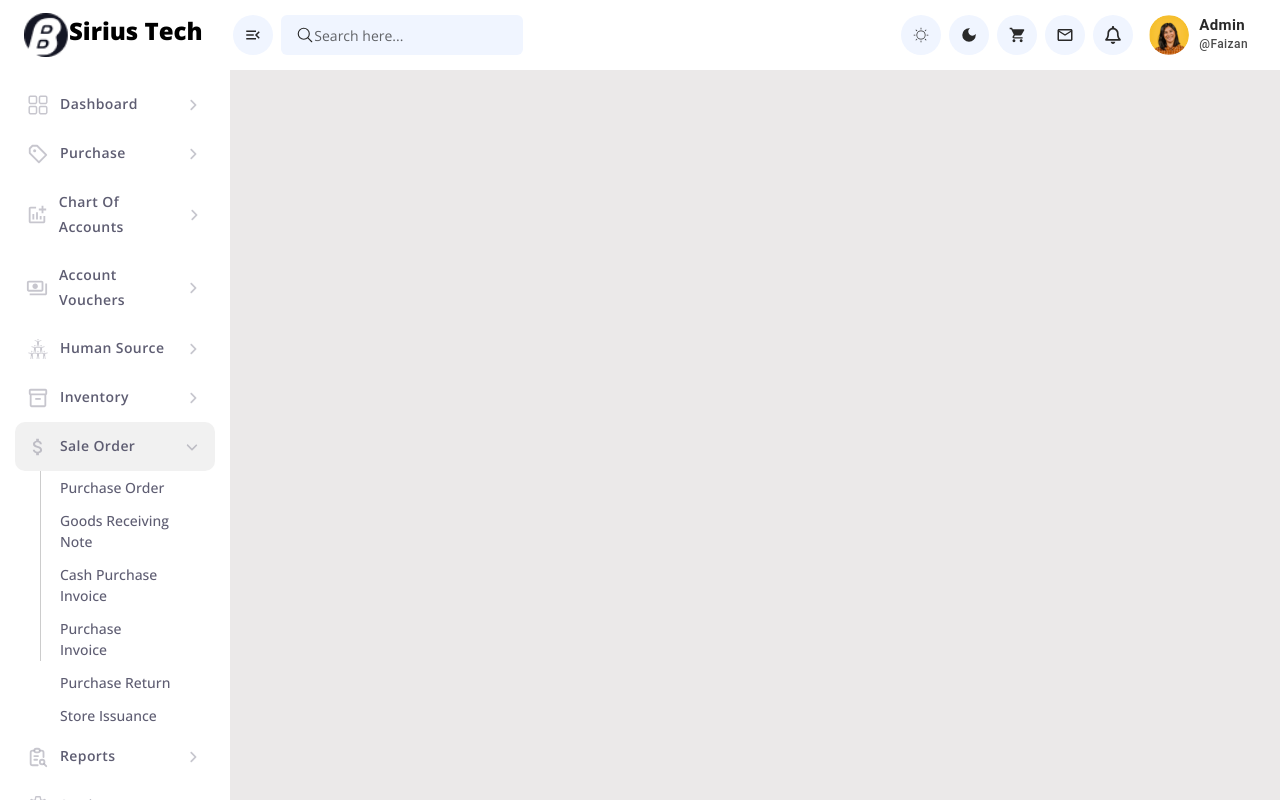
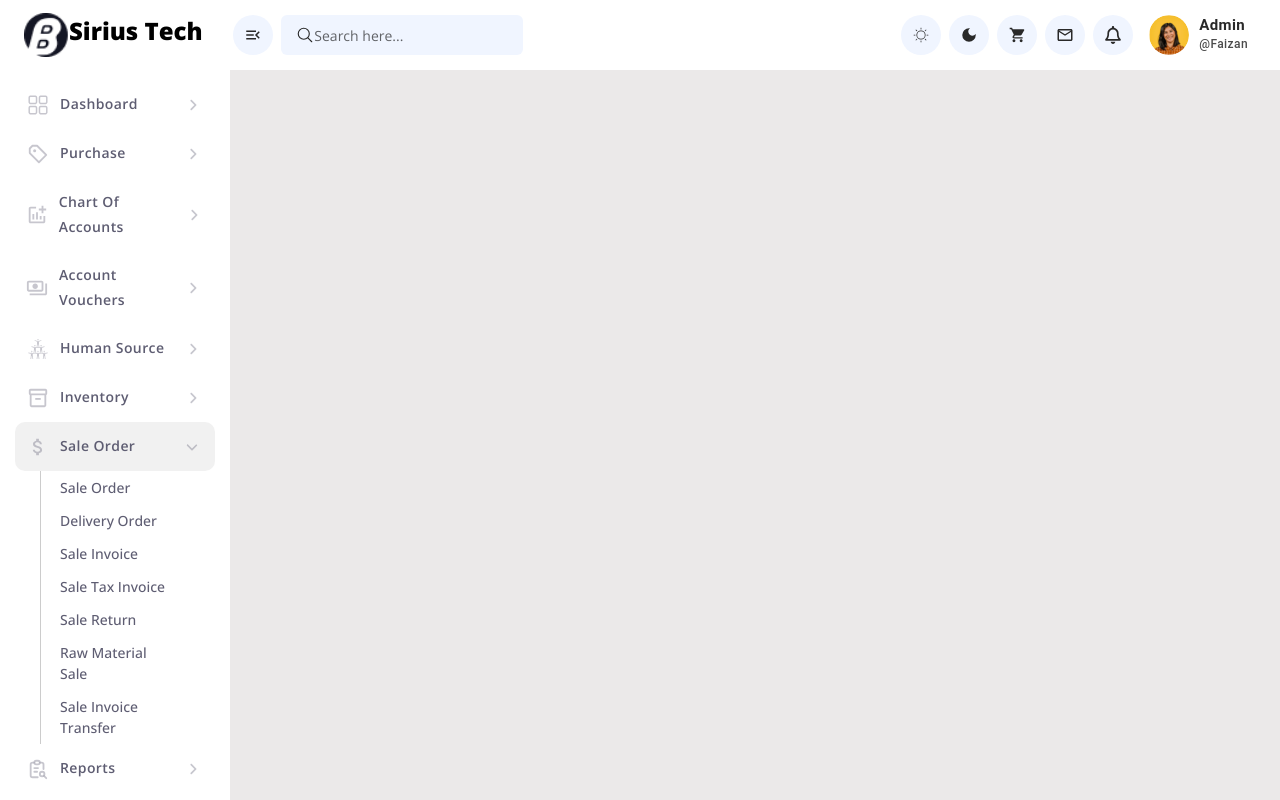
Before and after one commit to MuhammadFaizan42/react-erp, a React (Create React App) app: page / in a window 1280 px wide. Both pictures are taken after a click on the button "Sale Order". Built offline with nearby package versions, Linux system fonts and the light colour scheme.

Commit message:
complete Menu

```diff
--- a/src/App.css
+++ b/src/App.css
@@ -51,7 +51,7 @@ display: flex;align-items: center;justify-content: center;width: 25px;height: 25
 /* Submenu  */
 
 .main .sidebarWrapper .sidebar ul .submenu{padding: 0px 45px !important;position: relative;height:0px;}
-.main .sidebarWrapper .sidebar ul .submenu::before{content: '';width: 1px; height:190px;
+.main .sidebarWrapper .sidebar ul .submenu::before{content: '';width: 1px; height:100%;
 position: absolute;top:0px; left: 25px;background:rgba(0,0,0,0.2);}
 .main .sidebarWrapper .sidebar ul .submenu li{width: 100%;list-style: none;}
 .main .sidebarWrapper .sidebar ul .submenu li a{color:#5e5d72 !important;text-decoration: none;
--- a/src/component/Sidebar/index.jsx
+++ b/src/component/Sidebar/index.jsx
@@ -96,12 +96,9 @@ const Sidebar = () => {
                     </Button>
                     <div className={`submenuWrapper ${activeTab===4 && isToggleSubmenu===true ? 'colapse' : 'colapsed'}`}>
                             <ul className='submenu'>
-                                <li><Link to="#">Purchase Order</Link></li>
-                                <li><Link to="#">Goods Receiving Note</Link></li>
-                                <li><Link to="#">Cash Purchase Invoice</Link></li>
-                                <li><Link to="#">Purchase Invoice</Link></li>
-                                <li><Link to="#">Purchase Return</Link></li>
-                                <li><Link to="#">Store Issuance</Link></li>
+                                <li><Link to="#">Department</Link></li>
+                                <li><Link to="#">Designation</Link></li>
+                                <li><Link to="#">Sale Team</Link></li>
                             </ul>
                         </div>
 
@@ -115,12 +112,8 @@ const Sidebar = () => {
                     </Button>
                     <div className={`submenuWrapper ${activeTab===5 && isToggleSubmenu===true ? 'colapse' : 'colapsed'}`}>
                             <ul className='submenu'>
-                                <li><Link to="#">Purchase Order</Link></li>
-                                <li><Link to="#">Goods Receiving Note</Link></li>
-                                <li><Link to="#">Cash Purchase Invoice</Link></li>
-                                <li><Link to="#">Purchase Invoice</Link></li>
-                                <li><Link to="#">Purchase Return</Link></li>
-                                <li><Link to="#">Store Issuance</Link></li>
+                                <li><Link to="#">Inventory Item</Link></li>
+                                <li><Link to="#">Stock Transfer</Link></li>
                             </ul>
                         </div>
             </li>
@@ -133,12 +126,13 @@ const Sidebar = () => {
                         </Button>
                         <div className={`submenuWrapper ${activeTab===6 && isToggleSubmenu===true ? 'colapse' : 'colapsed'}`}>
                             <ul className='submenu'>
-                                <li><Link to="#">Purchase Order</Link></li>
-                                <li><Link to="#">Goods Receiving Note</Link></li>
-                                <li><Link to="#">Cash Purchase Invoice</Link></li>
-                                <li><Link to="#">Purchase Invoice</Link></li>
-                                <li><Link to="#">Purchase Return</Link></li>
-                                <li><Link to="#">Store Issuance</Link></li>
+                                <li><Link to="#">Sale Order</Link></li>
+                                <li><Link to="#">Delivery Order</Link></li>
+                                <li><Link to="#">Sale Invoice</Link></li>
+                                <li><Link to="#">Sale Tax Invoice</Link></li>
+                                <li><Link to="#">Sale Return</Link></li>
+                                <li><Link to="#">Raw Material Sale</Link></li>
+                                <li><Link to="#">Sale Invoice Transfer</Link></li>
                             </ul>
                         </div>
             </li>
@@ -169,12 +163,19 @@ const Sidebar = () => {
                     </Button>
                     <div className={`submenuWrapper ${activeTab===8 && isToggleSubmenu===true ? 'colapse' : 'colapsed'}`}>
                             <ul className='submenu'>
-                                <li><Link to="#">Purchase Order</Link></li>
-                                <li><Link to="#">Goods Receiving Note</Link></li>
-                                <li><Link to="#">Cash Purchase Invoice</Link></li>
-                                <li><Link to="#">Purchase Invoice</Link></li>
-                                <li><Link to="#">Purchase Return</Link></li>
-                                <li><Link to="#">Store Issuance</Link></li>
+                                <li><Link to="#">Exchange / Daily Rate</Link></li>
+                                <li><Link to="#">User Creation </Link></li>
+                                <li><Link to="#">Supplier</Link></li>
+                                <li><Link to="#">Customer</Link></li>
+                                <li><Link to="#">Stock Location</Link></li>
+                                <li><Link to="#">Product</Link></li>
+                                <li><Link to="#">Bank</Link></li>
+                                <li><Link to="#">Unit Of Measurement</Link></li>
+                                <li><Link to="#">Carriage/Transportation</Link></li>
+                                <li><Link to="#">Fiscal Year</Link></li>
+                                <li><Link to="#">Petty Cash Rights</Link></li>
+                                <li><Link to="#">Inovices Delation</Link></li>
+                                <li><Link to="#"></Link></li>
                             </ul>
                         </div>
             </li>
```
